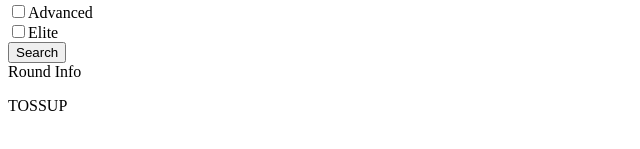
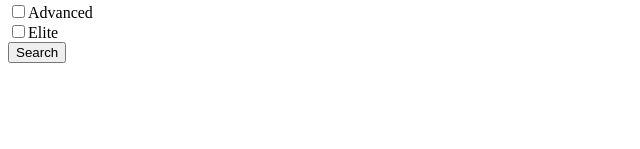
Before and after one commit to Aurelia-Certamen-Reader/Aurelia, a Next.js app: page /database in a window 1280 px wide. Shown: the part 207-356 px from the top of the page, without its empty margins (0-640 px from the left). Built offline with nearby package versions, Linux system fonts and the light colour scheme.

Commit message:
Basic question card component

```diff
--- a/app/database/page.jsx
+++ b/app/database/page.jsx
@@ -6,7 +6,6 @@ export default function DatabasePage() {
     return (<>
         <p>Hello DatabasePage</p>
         <DatabaseSearch />
-        <QuestionCard />
     </>);
 }
 
@@ -32,7 +31,7 @@ async function handleSearch(e) {
     if (response.ok) {
         const questions = await response.json();
         console.log(questions);
-    } else{
+    } else {
         console.log(":(")
     }
 }
--- a/app/page.jsx
+++ b/app/page.jsx
@@ -1,3 +1,5 @@
+import styles from './styles.module.css'
+
 export default function Page() {
   return <p>Hello world!</p>;
 }
@@ -31,15 +33,34 @@ export default function Page() {
  * @param {Question} question
  * @returns
  */
-export function QuestionCard(question) {
+export function QuestionCard({ question }) {
+  const round = question.round;
   return (
-    <>
-      <div>Round Info</div> {/*Header*/}
+    <li key={question._id}>
+      <div>{`${round.series} ${round.division} ${round.year} | ${(round.number === -1 ? "FINAL ROUND" : "ROUND " + $round.number)}`.toUpperCase()} </div> {/*Header*/}
       <div> {/*All the question content*/}
-        <p>TOSSUP {question.number}</p>
-        <p>{}</p>
+        <p>Tossup {question.number}</p>
+        <p>{question.question}</p>
+        <p>{question.answer}</p>
+        <ul className={styles.question}> {/*Boni*/}
+          {question.boni.map((bonus, index) => <Bonus bonus={bonus} num={index + 1} />)} {/*Should maybe have a key? idk*/}
+        </ul>
       </div>
-
-    </>
+    </li>
   )
 }
+
+/**
+ *
+ * @param {Bonus} param0
+ */
+function Bonus({ bonus, num }) {
+  return (
+    <li key={num}>
+      <hr></hr>
+      <p>Bonus {num}</p>
+      <p>{bonus.question}</p>
+      <p>{bonus.answer}</p>
+    </li>
+  )
+}
--- /dev/null
+++ b/app/styles.module.css
@@ -0,0 +1,5 @@
+.question {
+  list-style-type: none; /* Remove bullets */
+  padding-left: 0; /* Remove indentation */
+  /*margin-left: 0;*/ /* Remove margin */
+}
```
